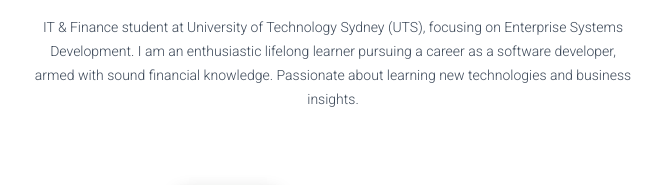
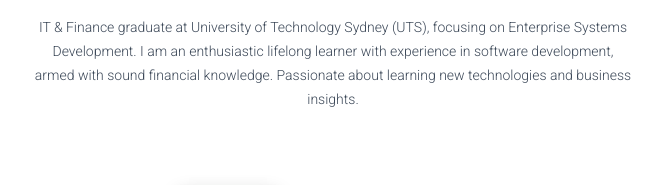
Before and after one commit to audwinoyong/audwinoyong.github.io, a plain HTML site: page index.html in a window 1280 px wide. Shown: the part 574-759 px from the top of the page, 307-973 px from the left. Drawn offline with Linux system fonts and the light colour scheme.

Commit message:
Update description

```diff
--- a/index.html
+++ b/index.html
@@ -23,7 +23,8 @@
     <div class="container">
       <div class="navbar-translate">
         <a class="navbar-brand" href="https://audwinoyong.github.io/">
-          Profile </a>
+          Profile
+        </a>
         <button class="navbar-toggler" type="button" data-toggle="collapse" aria-expanded="false" aria-label="Toggle navigation">
           <span class="sr-only">Toggle navigation</span>
           <span class="navbar-toggler-icon"></span>
@@ -85,8 +86,8 @@
         </div>
 
         <div class="description text-center">
-          <p>IT &amp; Finance student at University of Technology Sydney (UTS), focusing on Enterprise Systems Development.
-            I am an enthusiastic lifelong learner pursuing a career as a software developer, armed with sound financial knowledge.
+          <p>IT &amp; Finance graduate at University of Technology Sydney (UTS), focusing on Enterprise Systems Development.
+            I am an enthusiastic lifelong learner with experience in software development, armed with sound financial knowledge.
             Passionate about learning new technologies and business insights. </p>
         </div>
 
```
